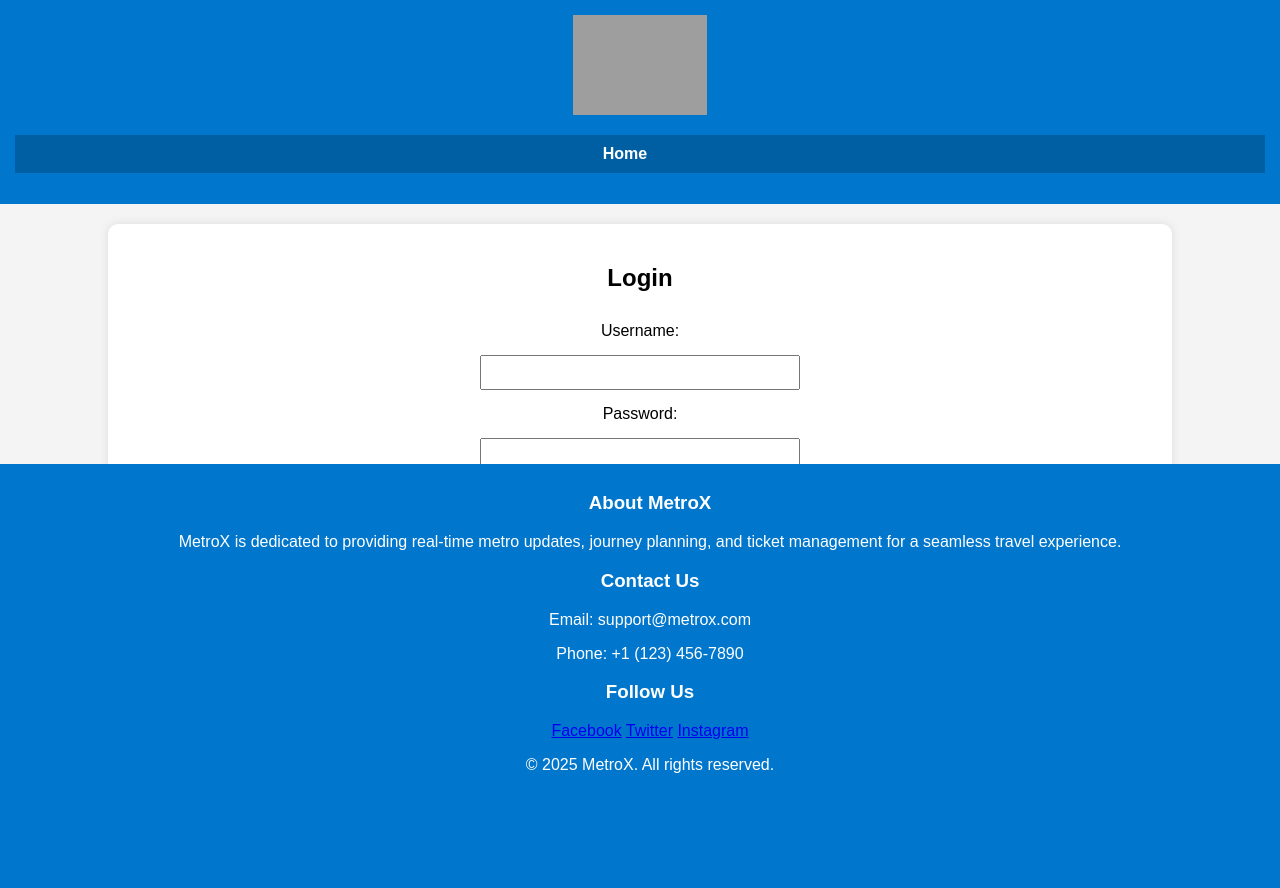
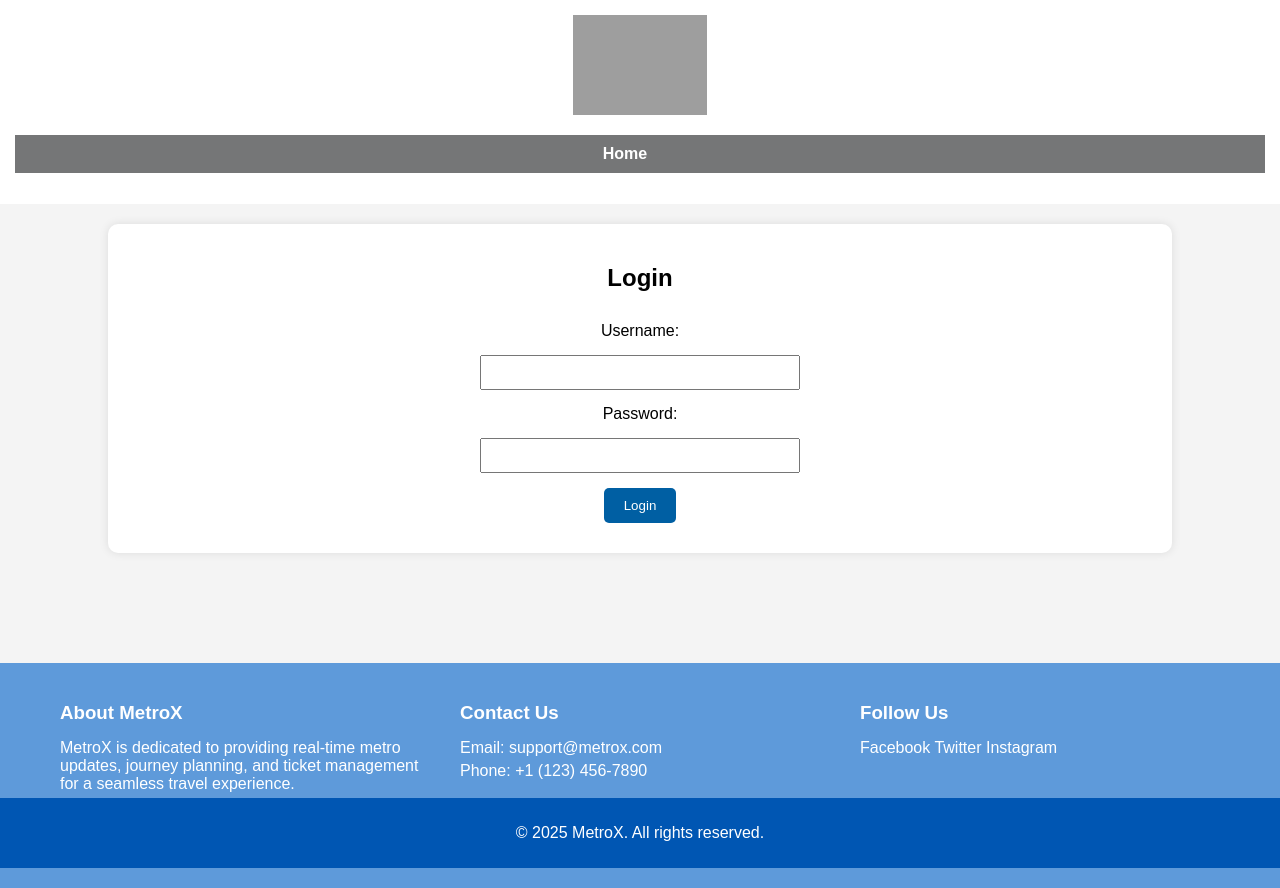
Before and after one commit to rurueh1234/SWEproject, a PHP site: page /account.html in a window 1280 px wide. Before the commit the page ends 773 px from the top, so only its background shows below. Run offline with PHP 8.4, Linux system fonts and the light colour scheme; grey boxes are pictures that could not be loaded.

Commit message:
Update styles.css

```diff
--- a/styles.css
+++ b/styles.css
@@ -8,7 +8,7 @@ body {
 }
 
 header {
-    background: #0077cc;
+    background: white;
     color: white;
     padding: 15px;
     text-align: center;
@@ -19,7 +19,7 @@ nav ul {
     padding: 0;
     display: flex;
     justify-content: center;
-    background: #005fa3;
+    background: #757677;
 }
 
 nav ul li {
@@ -101,11 +101,40 @@ th {
 }
 
 footer {
-    background: #0077cc;
+    background-color: #5e9ada; /* Example: blue; change to your preferred color */
     color: white;
+    padding: 20px 0;
+}
+
+.footer-content {
+    display: flex;
+    justify-content: space-around;
+    max-width: 1200px;
+    margin: auto;
+}
+
+.footer-section {
+    flex: 1;
+    padding: 0 20px;
+}
+
+.footer-section h3 {
+    margin-bottom: 15px;
+}
+
+.footer-section p,
+.footer-section a {
+    color: white;
+    text-decoration: none;
+    margin: 5px 0;
+}
+
+.footer-section a:hover {
+    text-decoration: underline;
+}
+
+.footer-bottom {
     text-align: center;
     padding: 10px;
-    position: fixed;
-    bottom: 0;
-    width: 100%;
+    background-color: #0056b3; /* Darker shade for the bottom */
 }
```
